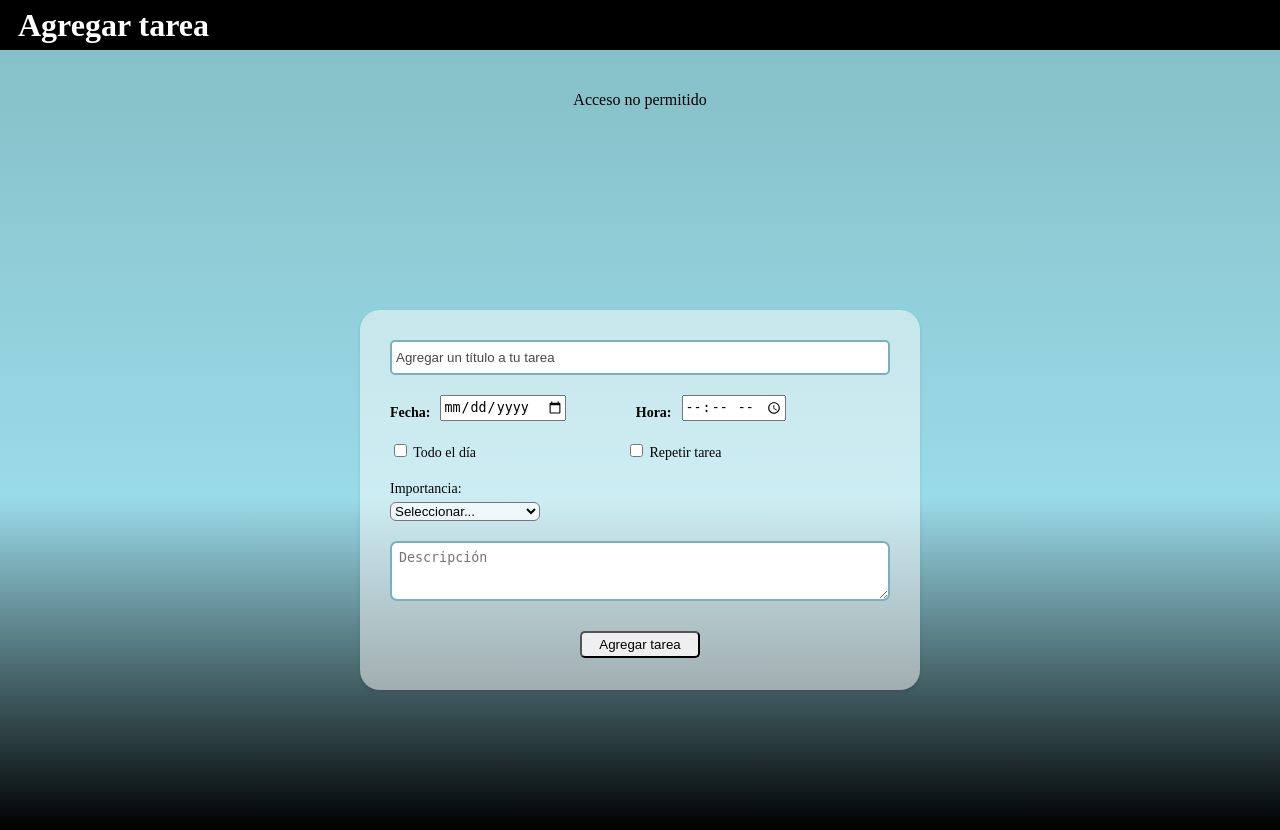
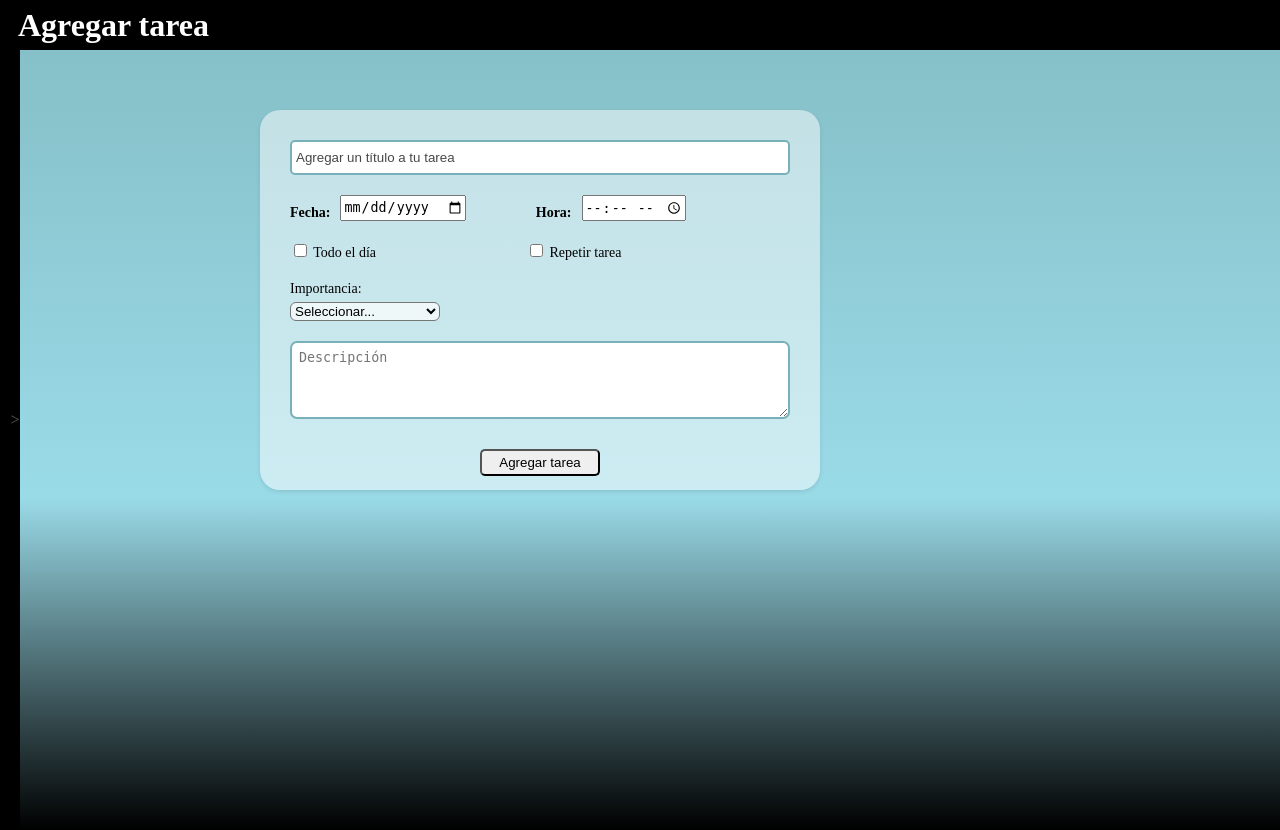
Before and after one commit to Cristianplus/Dayplanner_PC, a PHP site: page /add.php in a window 1280 px wide. Run offline with PHP 8.4, Linux system fonts and the light colour scheme.

Commit message:
se agrega una sidebar, para almacenar el menú de opciones de navegación

```diff
--- a/add.php
+++ b/add.php
@@ -1,47 +1,3 @@
-<?php
-// Conexión a la base de datos
-include "bd/bd.php";
-
-// Verificar que el formulario fue enviado
-if ($_SERVER ["REQUEST_METHOD"] == "POST") {
-
-    // Recibir los datos del formulario
-    $titulo = $_POST["titulo"];
-    $fecha = $_POST["fecha"];
-    $hora = $_POST["hora"];
-    $descripcion = $_POST["descripcion"];
-    $color = $_POST["color"];
-
-    // Manejo de checkboxes
-    $all_day = isset($_POST["all_day"]) ? 1 : 0;
-    $repeat_task = isset($_POST["repeat_task"]) ? 1 : 0;
-
-    // Crear consulta SQL
-    $sql = "INSERT INTO tareas
-    (titulo, fecha, hora, all_day, repeat_task, color, descripcion)
-    VALUES
-    (?, ?, ?, ?, ?, ?, ?)";
-
-    // Preparar la consulta
-    $stmt = $conexion->prepare($sql);
-
-    // Vincular los parámetros
-    $stmt->bind_param("sssiiss", $titulo, $fecha, $hora, $all_day, $repeat_task, $color, $descripcion);
-
-
-    // Ejecutar la consulta SQL
-    if ($stmt->execute()) {
-        // Redirigir si se guardó correctamente
-        header("Location: index.php");
-        exit();
-    } else {
-        echo "Error al guardar la tarea: " . $conexion->error;
-        }
-} else {
-        echo "Acceso no permitido";
-    }
-?>
-
 <!DOCTYPE html>
 <html lang="en">
 
@@ -53,13 +9,15 @@ if ($_SERVER ["REQUEST_METHOD"] == "POST") {
     </head>
 
     <body class="body">
+        <?php include "menu.php"; ?>
+        <div class="main-content">
             <div class="container">
                 <h1 class="header">&nbsp;Agregar tarea</h1>
             </div>
 
             <!-- Formulario para agregar o editar tarea -->
             <div class="form-add-edit">
-            <form class="add_task" method="POST" action="add.php">
+                <form class="add_task" method="POST" action="save.php">
 
                     <!-- Título de la tarea -->
                     <input type="text" name="titulo" placeholder="Agregar un título a tu tarea" class="title_task" required>
@@ -112,7 +70,7 @@ if ($_SERVER ["REQUEST_METHOD"] == "POST") {
                 </form>
 
             </div>
-
+        </div>
         <script src="js/app.js"></script>
     </body>
 
--- a/css/style.css
+++ b/css/style.css
@@ -6,8 +6,8 @@
         #000 100%);
     margin: 0;
     min-height: 100vh;
-    display: grid;
-    place-items: center;
+    display: flex;
+
     font-family: icon;
     margin-top: 30px;
 }
@@ -19,6 +19,7 @@
     width: 100%;
     height: 50px;
     background-color: black;
+    z-index: 10;
 }
 
     .header {
@@ -60,7 +61,8 @@
     height: 320px;
     background-color: rgba(255, 255, 255, 0.5);
     border-radius: 20px;
-    margin: 80px;
+    margin-top: 20px;
+    margin-left: 180px;
     font-size: 14px;
     box-shadow: 0 2px 4px rgba(0, 0, 0, 0.1);
     padding: 30px;
@@ -212,3 +255,94 @@ input::placeholder {
     font: bold 80% sans-serif;
     padding-top: 3px;
 }
+
+.sidebar:hover .logo img {
+    margin-left: -40px;
+    width: 180px;
+    height: 100px;
+    border-radius: 10px;
+    margin-bottom: 10px;
+}
+
+/* Estilos para la barra lateral de navegación */
+.sidebar {
+    width: 20px; /*cerrada*/
+    height: 100vh;
+    background-color: #000;
+    color: white;
+    transition: width 0.3s ease;
+    overflow: hidden;
+    padding-top: 0;
+
+}
+
+/*indicador*/
+.toggle {
+    width: 10px;
+    height: 10px;
+    display: flex;
+    align-items: center;
+    justify-content: center;
+    position: absolute;
+    left: 10px;
+    top:50%;
+    transform: translateY(-50%);
+    background-color: #000;
+    margin-top: 20px;
+    color: #5d5d5d;
+}
+
+.menu-container {
+    padding-top: 40px;
+    padding-left: 20px;
+}
+
+/*Menú oculto*/
+.menu {
+    display: none;
+    flex-direction: column;
+    padding: 20px;
+}
+
+.menu a {
+    color: white;
+    text-decoration: none;
+    margin-bottom: 10px;
+    padding: 8px 12px;
+    border-radius: 6px;
+    transition: background-color 0.25s ease, color 0.25s ease;
+}
+
+.menu a:hover {
+    background-color: #47b7c6;
+    color: #000;
+    transform: scale(1.1);
+}
+
+/* Estilos cuando la barra lateral está abierta */
+.sidebar:hover {
+    width: 180px; /*abierta*/
+}
+
+/*mostrar menú*/
+.sidebar:hover .menu {
+    display: flex;
+}
+
+/* girar el > */
+.sidebar:hover .toggle {
+    transform: rotate(180deg);
+    transition: transform 0.3s;
+}
+
+/* Ajustes para el contenido principal cuando la barra lateral está abierta */
+.main-content {
+    flex: 1;
+    padding: 60px;
+    transition: margin-left 0.3s ease;
+}
+
+/* cuando la sidebar está abierta */
+.sidebar:hover + .main-content {
+    margin-left: 20px;
+}
--- a/edit.php
+++ b/edit.php
@@ -28,6 +28,8 @@ $tarea = $result->fetch_assoc();
 </head>
 
 <body class="body">
+    <?php include "menu.php"; ?>
+    <div class="main-content">
         <div class="container">
             <h1 class="header">&nbsp;Editar tarea</h1>
         </div>
@@ -115,6 +117,7 @@ $tarea = $result->fetch_assoc();
             </form>
 
         </div>
+    </div>
 
     <script src="js/app.js"></script>
 </body>
--- /dev/null
+++ b/menu.php
@@ -0,0 +1,14 @@
+<!-- barra lateral de navegación -->
+<div class="sidebar">
+    <div class="toggle">&gt;</div>
+    <div class="menu-container">
+        <nav class="menu">
+            <div class="logo">
+                <img src="img/logo.png" alt="Logo Dayplanner">
+            </div>
+            <a href="index.php">Tareas</a>
+            <a href="add.php">Agregar Tarea</a>
+            <a href="config.php">Configuración</a>
+        </nav>
+    </div>
+</div>
```
Also changed, not shown: other parts of css/style.css (+44 -3 lines), index.php (+22 -20 lines), save.php (added, +43 -0 lines), img/logo.png (added). Lines whose indentation alone changed are shown as unchanged.
